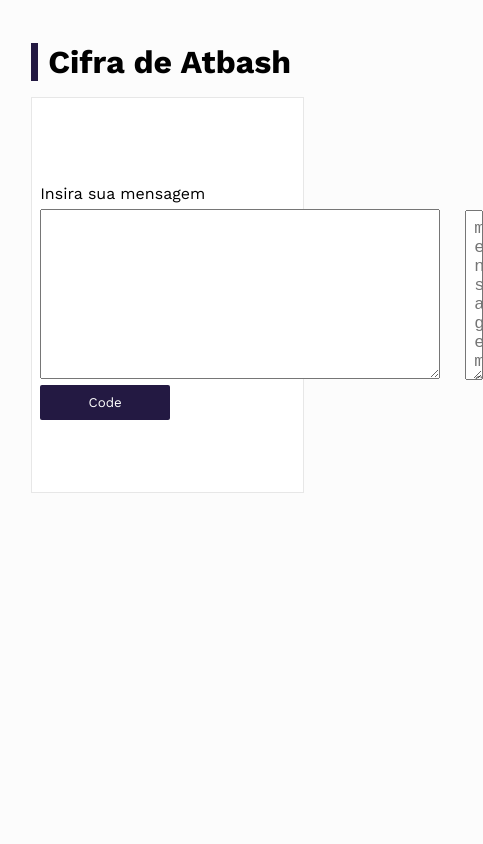
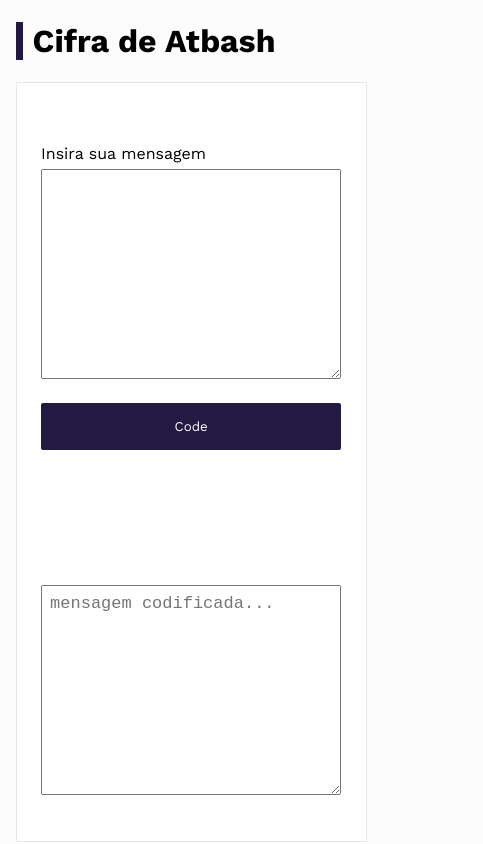
Before and after one commit to williamcouto/atbash-cipher, a plain HTML site: page index.html in a window 390 px wide. Shown: the whole page, 483 px wide, since content can reach past the window. Drawn offline with nearby package versions, Linux system fonts and the light colour scheme.

Commit message:
Update CSS
add configs media CSS

```diff
--- a/style.css
+++ b/style.css
@@ -60,3 +60,42 @@ input[type="button"]{
 label{
     font-family: 'Work sans', Arial, Helvetica, sans-serif;
 }
+/*Mobile*/
+@media screen and (max-width:768px){
+    .container{
+        display: flex;
+        flex-direction: column;
+        gap: 8%;
+        align-items: center;
+        height: 90vh;
+        width: 90vw;
+        margin: 22px 0px 0px 4%;
+    }
+
+    textarea{
+        width: 300px;
+        height: 210px;
+    }
+
+    h1{
+        font-family: 'Work Sans', Arial, Helvetica, sans-serif;
+        text-align: left;
+        margin: 22px 0px 0px 4%;
+        padding-left: 10px;
+        border-left: 7px solid #231942;
+    }
+
+    input[type="button"]{
+        width: 100%;
+        height: 47px;
+        background-color: #231942;
+        color: #ffff;
+        margin: auto;
+        margin-top: 6%;
+        font-family: 'Work sans', Arial, Helvetica, sans-serif;
+        border: none;
+        cursor: pointer;
+        border-radius: 2px;
+        padding: 5px;
+    }
+}
```
